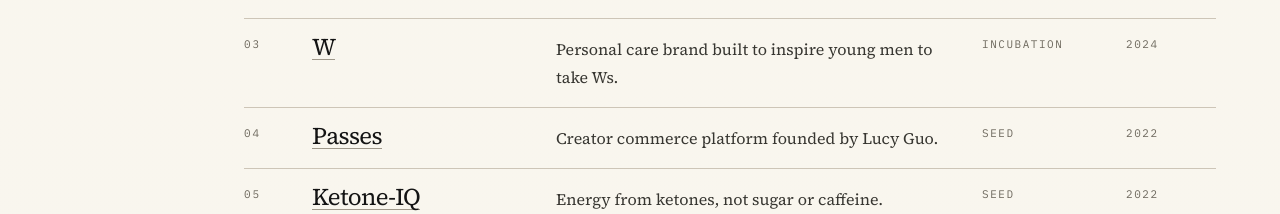
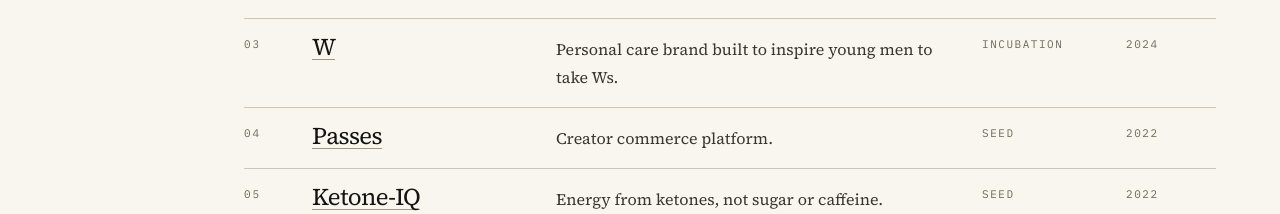
Before and after one commit to geoffreywoo/anti-fund, a Next.js app: page / in a window 1280 px wide. Shown: the part 4103-4317 px from the top of the page. Built offline with nearby package versions, Linux system fonts and the light colour scheme.

Commit message:
refactor: simplify passes description

```diff
--- a/components/Portfolio.tsx
+++ b/components/Portfolio.tsx
@@ -129,7 +129,7 @@ const consumerCompanies: Company[] = [
   {
     name: "Passes",
     url: "https://www.passes.com/",
-    description: "Creator commerce platform founded by Lucy Guo.",
+    description: "Creator commerce platform.",
     stage: "Seed",
     partnered: "2022",
   },
```
